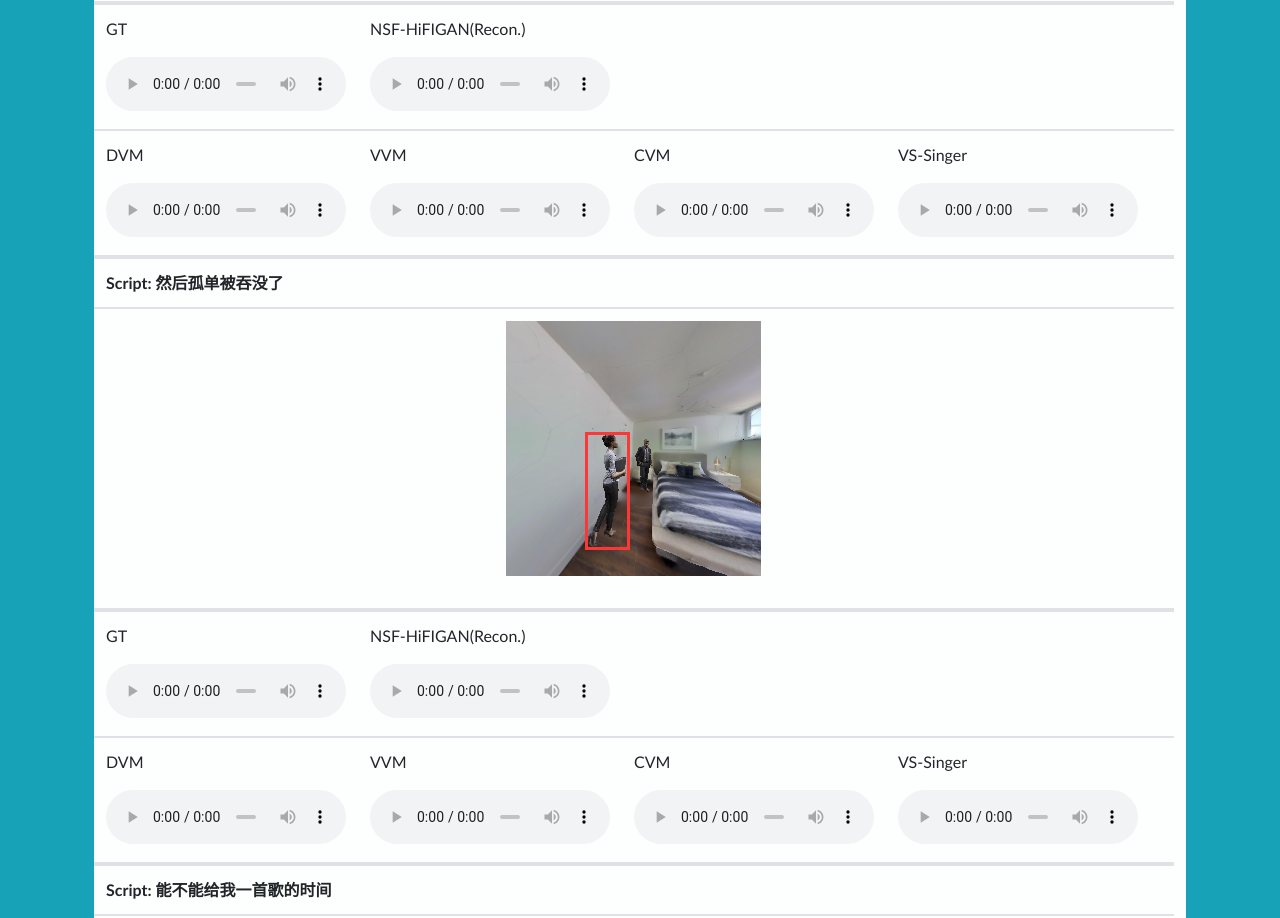
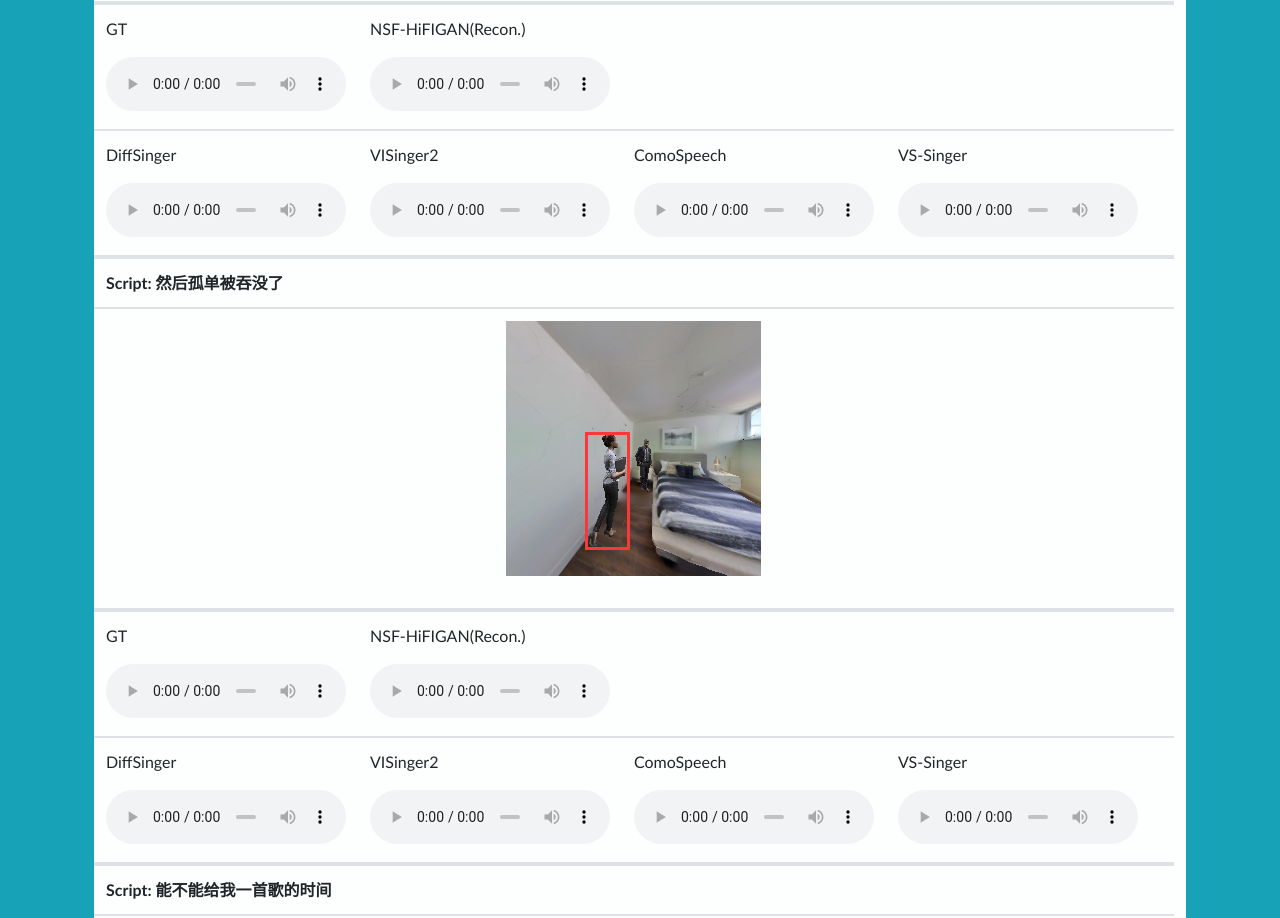
Before and after one commit to usinger1/VS-Signer, a plain HTML site: page index.html in a window 1280 px wide. Shown: the part 3243-4161 px from the top of the page. Drawn offline with nearby package versions, Linux system fonts and the light colour scheme; a web font is replaced by a local one.

Commit message:
Update index.html

```diff
--- a/index.html
+++ b/index.html
@@ -300,13 +300,13 @@
                         </tr>
 
                         <tr>
-                          <td><p>DVM</p>
+                          <td><p>DiffSinger</p>
                             <audio id="player" controls style="width: 240px"><source src="myaudio/MOS/ds/2093003476.wav" type="audio/wav"></audio>
                           </td>
-                          <td><p>VVM</p>
+                          <td><p>VISinger2</p>
                             <audio id="player" controls style="width: 240px"><source src="myaudio/MOS/vi2/2093003476.wav" type="audio/wav"></audio>
                           </td>
-                          <td><p>CVM</p>
+                          <td><p>ComoSpeech</p>
                             <audio id="player" controls style="width: 240px"><source src="myaudio/MOS/como/2093003476.wav" type="audio/wav"></audio>
                           </td>
                           <td><p>VS-Singer</p>
@@ -331,13 +331,13 @@
                         </tr>
 
                         <tr>
-                        <td><p>DVM</p>
+                        <td><p>DiffSinger</p>
                             <audio id="player" controls style="width: 240px"><source src="myaudio/MOS/ds/2093003455.wav" type="audio/wav"></audio>
                           </td>
-                          <td><p>VVM</p>
+                          <td><p>VISinger2</p>
                             <audio id="player" controls style="width: 240px"><source src="myaudio/MOS/vi2/2093003455.wav" type="audio/wav"></audio>
                           </td>
-                          <td><p>CVM</p>
+                          <td><p>ComoSpeech</p>
                             <audio id="player" controls style="width: 240px"><source src="myaudio/MOS/como/2093003455.wav" type="audio/wav"></audio>
                           </td>
                           <td><p>VS-Singer</p>
@@ -362,13 +362,13 @@
                         </tr>
 
                         <tr>
-                        <td><p>DVM</p>
+                        <td><p>DiffSinger</p>
                             <audio id="player" controls style="width: 240px"><source src="myaudio/MOS/ds/2044001672.wav" type="audio/wav"></audio>
                           </td>
-                          <td><p>VVM</p>
+                          <td><p>VISinger2</p>
                             <audio id="player" controls style="width: 240px"><source src="myaudio/MOS/vi2/2044001672.wav" type="audio/wav"></audio>
                           </td>
-                          <td><p>CVM</p>
+                          <td><p>ComoSpeech</p>
                             <audio id="player" controls style="width: 240px"><source src="myaudio/MOS/como/2044001672.wav" type="audio/wav"></audio>
                           </td>
                           <td><p>VS-Singer</p>
```
